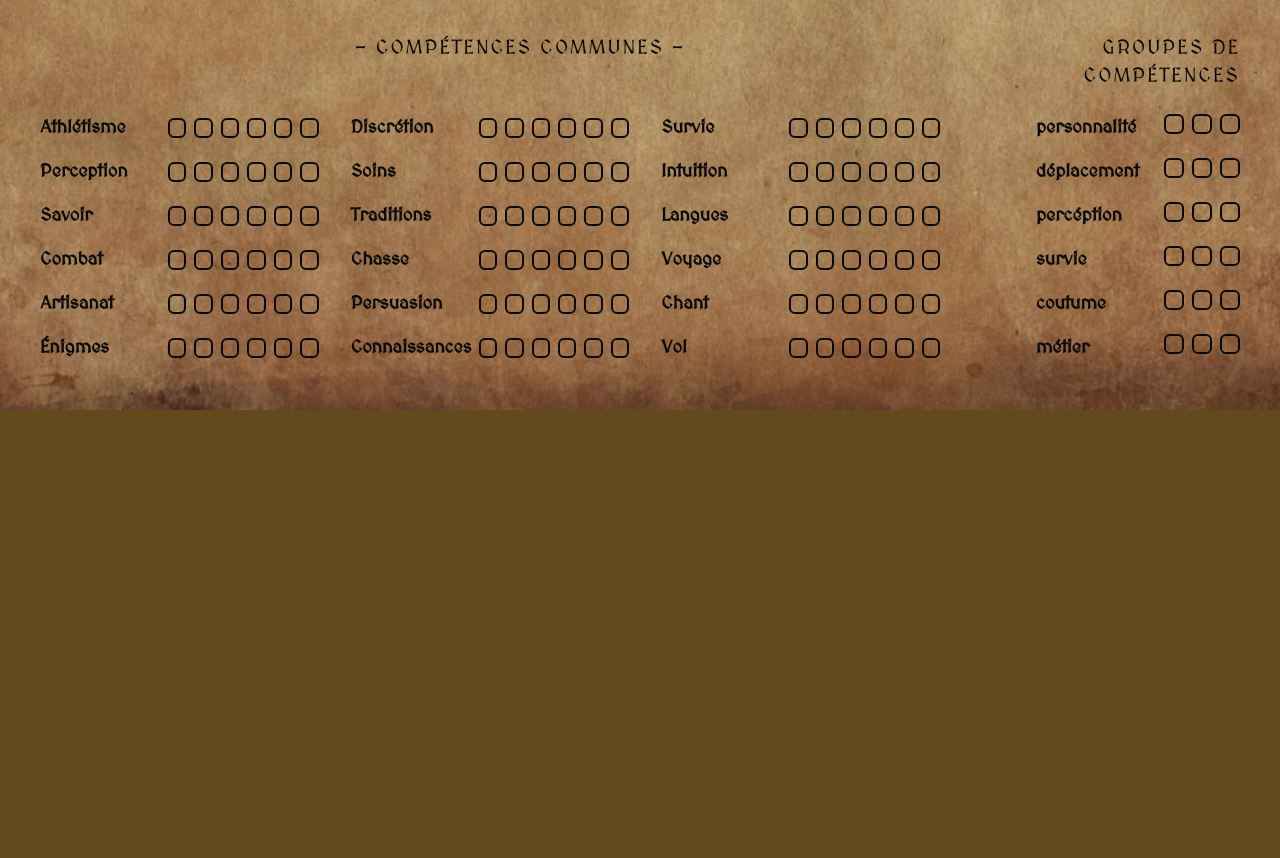
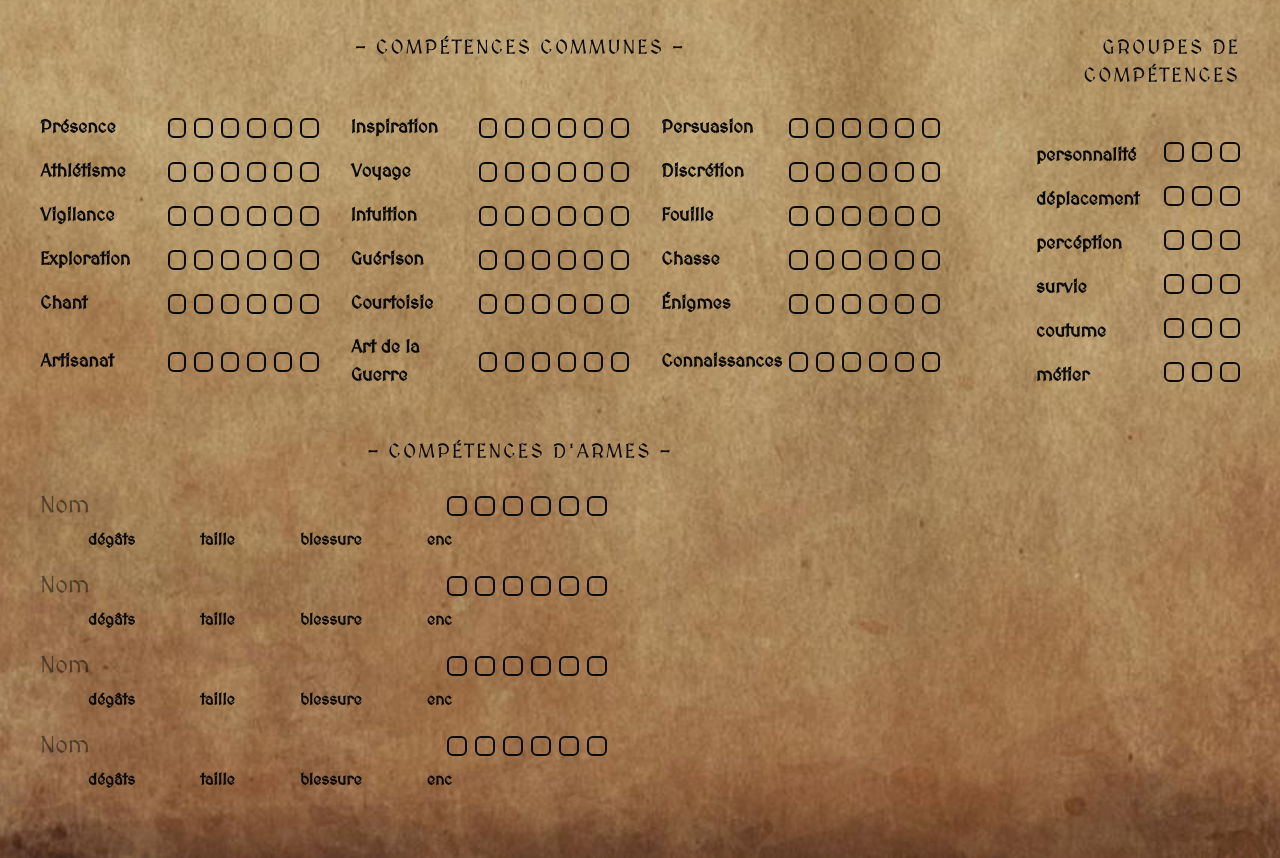
Before and after one commit to Juntakk/anneau-unique, a Next.js app: page /1 in a window 1280 px wide. Shown: the part 1081-1939 px from the top of the page. Before the commit the page ends 1491 px from the top, so only its background shows below. Built offline with nearby package versions, Linux system fonts and the light colour scheme.

Commit message:
feat: update competence handling in components and add WeaponRow for weapon management

```diff
--- a/app/[name]/components/competence-commune.tsx
+++ b/app/[name]/components/competence-commune.tsx
@@ -1,9 +1,11 @@
-const Competence = ({ label }: { label: string }) => {
+const Competence = ({ label }: { label?: string }) => {
   return (
     <div className="flex items-center gap-2">
-      <label className="min-w-[120px] text-lg font-semibold text-foreground">
-        {label}
-      </label>
+      {label && (
+        <label className="min-w-[120px] text-lg font-semibold text-foreground">
+          {label}
+        </label>
+      )}
       {Array.from({ length: 6 }).map((_, i) => (
         <input
           key={i}
--- a/app/[name]/components/main-page.tsx
+++ b/app/[name]/components/main-page.tsx
@@ -5,29 +5,30 @@ import AttributeCircles from './attribute-circles';
 import MainCircle from './main-circles';
 import Competence from './competence-commune';
 import GroupeCompetence from './groupes-competences';
+import WeaponRow from './weapon-row';
 
 type MainPageProps = {
   name: string;
 };
 const competenceLabels = [
+  'Présence',
+  'Inspiration',
+  'Persuasion',
   'Athlétisme',
+  'Voyage',
   'Discrétion',
-  'Survie',
-  'Perception',
-  'Soins',
+  'Vigilance',
   'Intuition',
-  'Savoir',
-  'Traditions',
-  'Langues',
-  'Combat',
+  'Fouille',
+  'Exploration',
+  'Guérison',
   'Chasse',
-  'Voyage',
+  'Chant',
+  'Courtoisie',
+  'Énigmes',
   'Artisanat',
-  'Persuasion',
-  'Chant',
-  'Énigmes',
+  'Art de la Guerre',
   'Connaissances',
-  'Vol',
 ];
 const groupeCompetences = [
   'personnalité',
@@ -41,6 +42,7 @@ const groupeCompetences = [
 const MainPage = ({ name }: MainPageProps) => {
   return (
     <div className="min-h-screen px-10 text-foreground font-[MedievalSharp]">
+      {/* Nom et tout + Expérience et tout */}
       <div className="flex gap-12">
         {/* Left Column */}
         <div className="flex-1 space-y-10 p-10 rounded-lg">
@@ -84,15 +86,13 @@ const MainPage = ({ name }: MainPageProps) => {
           <MainCircle isFirst={false} attribute="Sagesse" />
         </div>
       </div>
-
       {/* Attribute Circles */}
       <div className="flex w-3/4 justify-around items-center">
         <AttributeCircles outerLabel="Corps" innerLabel="Amélioré" />
         <AttributeCircles outerLabel="Coeur" innerLabel="Amélioré" />
         <AttributeCircles outerLabel="Esprit" innerLabel="Amélioré" />
       </div>
-
-      {/* Skills Section Header */}
+      {/* Compétences et tout */}
       <div className="flex justify-between">
         <h2 className="text-center text-xl w-4/5 mt-12 mb-6 tracking-widest">
           – COMPÉTENCES COMMUNES –
@@ -113,6 +113,17 @@ const MainPage = ({ name }: MainPageProps) => {
           ))}
         </div>
       </div>
+
+      {/* Compétences d'armes et dégâts et tout */}
+      <h2 className="text-center text-xl w-4/5 mt-12 mb-6 tracking-widest">
+        – COMPÉTENCES D&apos;ARMES –
+      </h2>
+
+      <div className="flex flex-col items-center mb-12 w-4/5">
+        {[...Array(4)].map((_, i) => (
+          <WeaponRow key={i} />
+        ))}
+      </div>
     </div>
   );
 };
--- /dev/null
+++ b/app/[name]/components/weapon-row.tsx
@@ -0,0 +1,27 @@
+import Competence from './competence-commune';
+
+const WeaponRow = () => (
+  <div className="flex flex-wrap justify-start items-center gap-x-4 mb-4 w-full">
+    <input
+      type="text"
+      className="min-w-[295px] outline-none text-2xl mr-24"
+      placeholder="Nom"
+    />
+    <Competence />
+    <div className="ml-12">
+      <LabeledInput label="dégâts" />
+      <LabeledInput label="taille" />
+      <LabeledInput label="blessure" />
+      <LabeledInput label="enc" />
+    </div>
+  </div>
+);
+
+const LabeledInput = ({ label }: { label: string }) => (
+  <>
+    <label className="font-bold">{label}</label>
+    <input type="text" className="max-w-[65px] outline-none text-2xl" />
+  </>
+);
+
+export default WeaponRow;
```
Also changed, not shown: app/[name]/components/main-input.tsx (+9 -9 lines).
